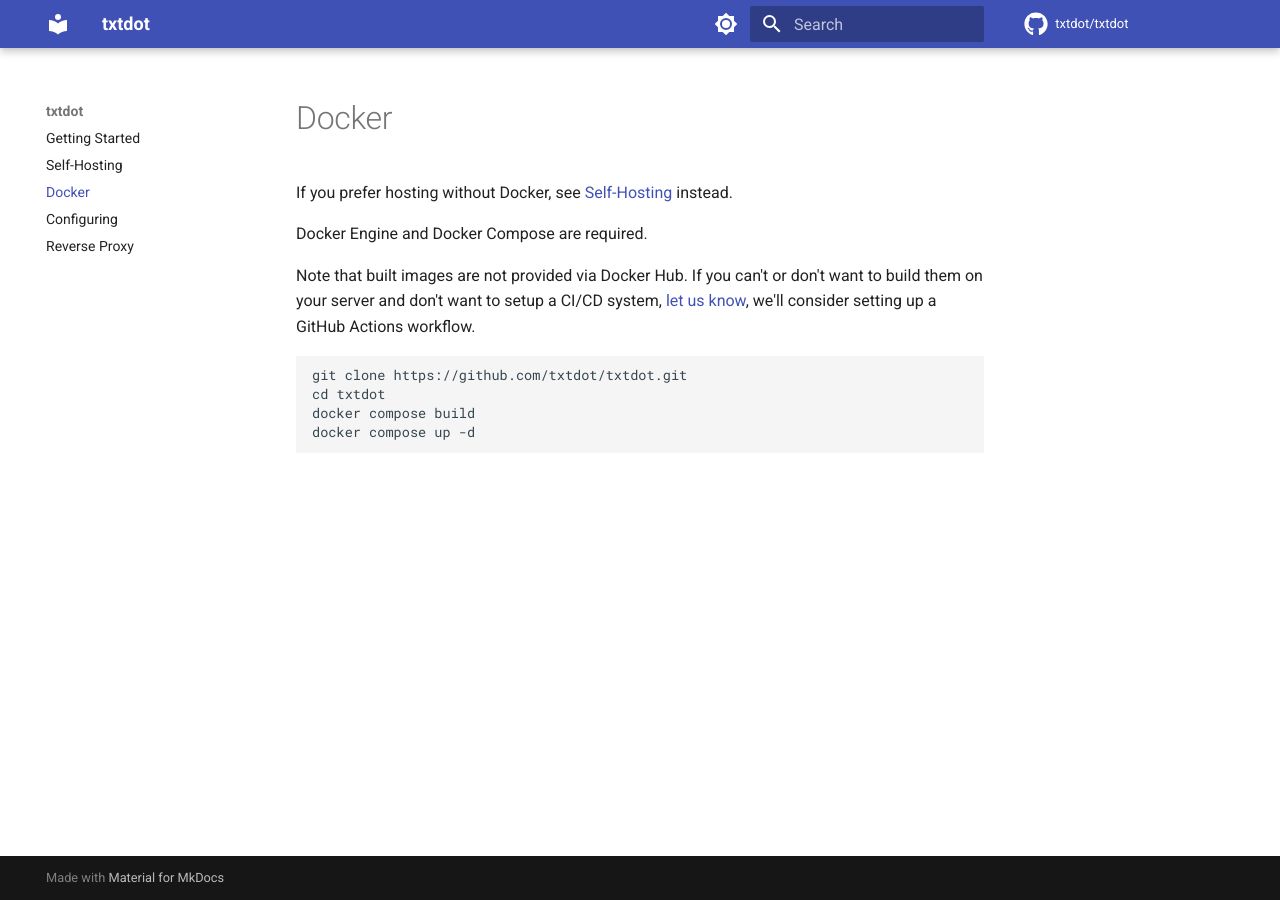
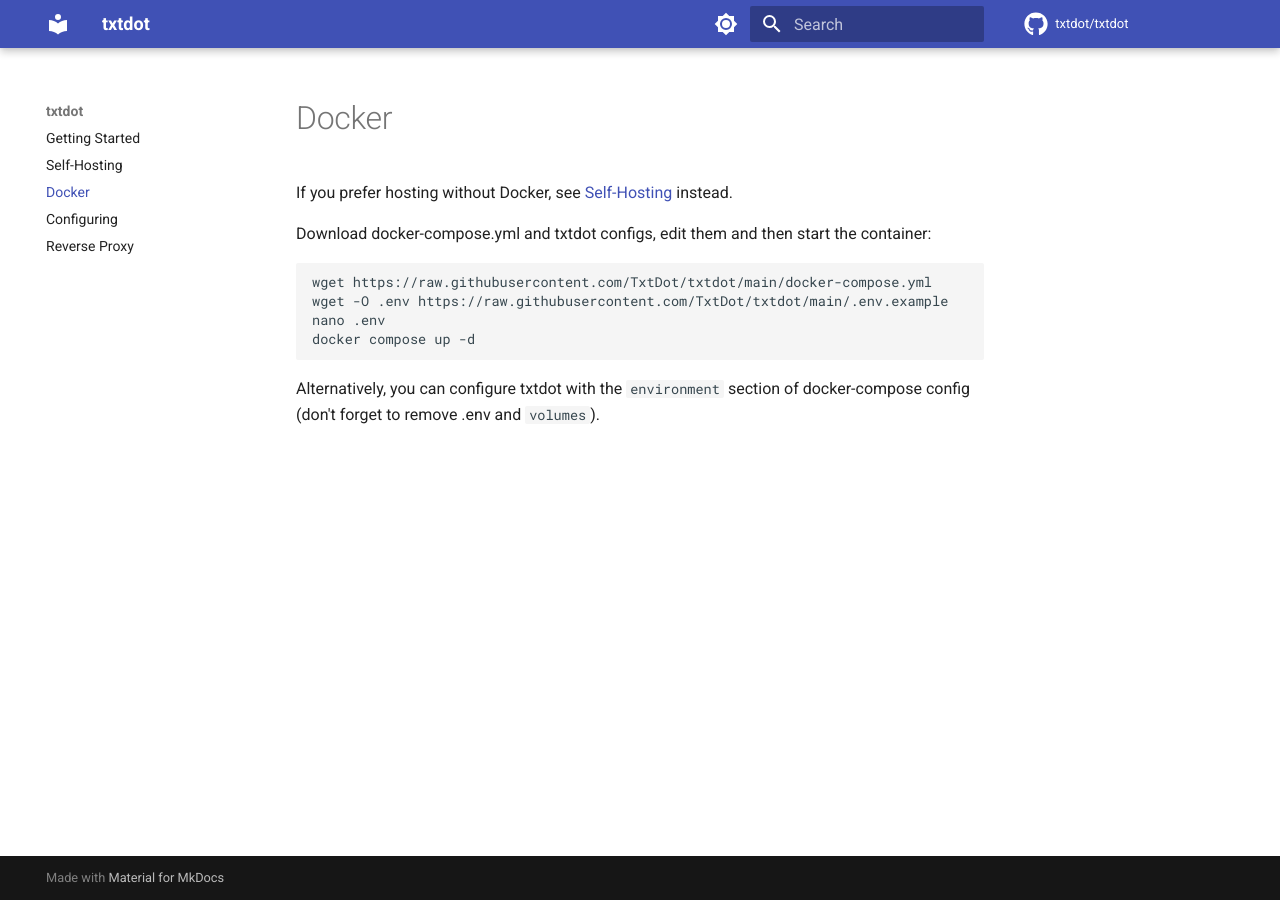
Before and after one commit to TxtDot/documentation, an MkDocs documentation site: the page built from docs/docker.md, in a window 1280 px wide. Built offline with MkDocs 1.6.1 and Material for MkDocs 9.7.7, drawn with Linux system fonts in a browser that asks for light colours; comment, search, counter and statistics services are not loaded.

Commit message:
Pre-built Docker image

````diff
--- a/docs/docker.md
+++ b/docs/docker.md
@@ -2,17 +2,15 @@
 
 If you prefer hosting without Docker, see [Self-Hosting](selfhost.md) instead.
 
-Docker Engine and Docker Compose are required.
-
-Note that built images are not provided via Docker Hub.
-If you can't or don't want to build them on your server
-and don't want to setup a CI/CD system,
-[let us know](https://github.com/txtdot/txtdot/issues),
-we'll consider setting up a GitHub Actions workflow.
-
+Download docker-compose.yml and txtdot configs,
+edit them and then start the container:
 ```bash
-git clone https://github.com/txtdot/txtdot.git
-cd txtdot
-docker compose build
+wget https://raw.githubusercontent.com/TxtDot/txtdot/main/docker-compose.yml
+wget -O .env https://raw.githubusercontent.com/TxtDot/txtdot/main/.env.example
+nano .env
 docker compose up -d
 ```
+
+Alternatively, you can configure txtdot with
+the `environment` section of docker-compose config
+(don't forget to remove .env and `volumes`).
````
